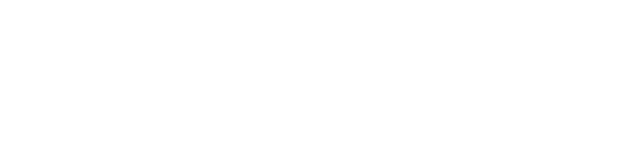
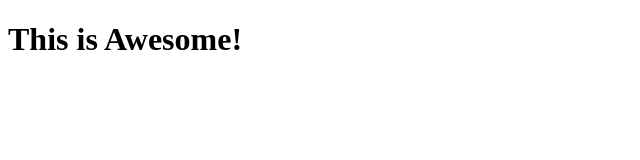
Before and after one commit to ConnerUCD2019/demo, a plain HTML site: page index.html in a window 1280 px wide. Shown: the whole page, without its empty margins (0-640 px from the left). Drawn offline with Linux system fonts and the light colour scheme.

Commit message:
Add header

```diff
--- a/index.html
+++ b/index.html
@@ -7,7 +7,6 @@
     <title>Document</title>
 </head>
 <body>
-
-
+    <h1>This is Awesome!</h1>
 </body>
 </html>
```
